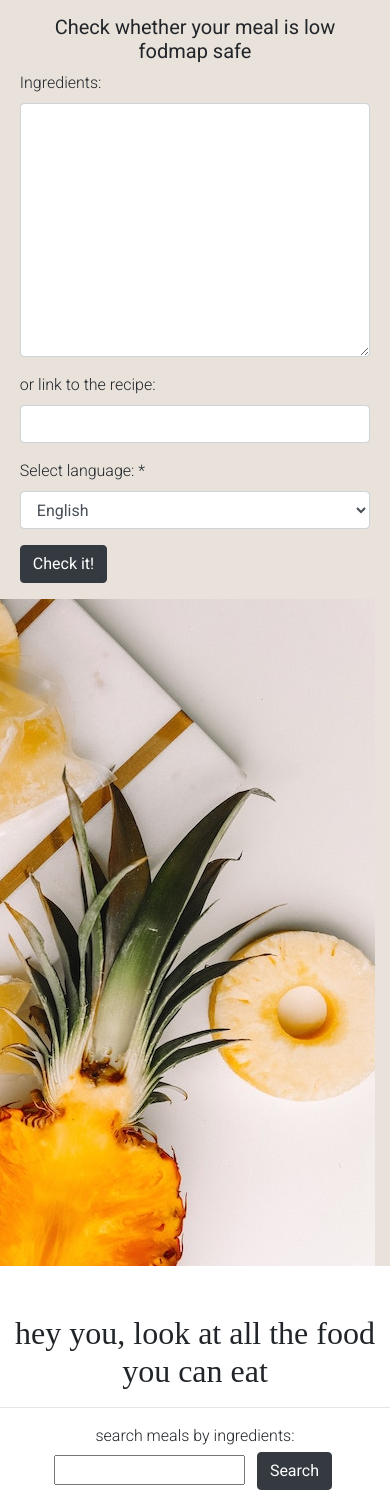
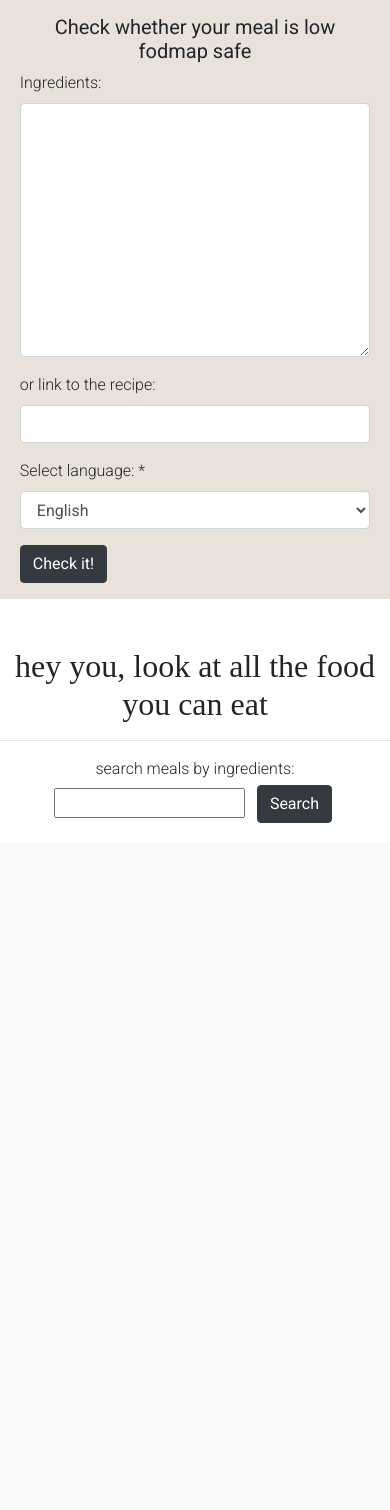
Before and after one commit to imInez/isthatlowfodmap, a Django app: page / in a window 390 px wide. Shown: the part 141-1651 px from the top of the page. After the commit the page ends 964 px from the top, so only its background shows below. Run offline with Django 3.2, Linux system fonts and the light colour scheme; data that the repository does not hold is empty; some libraries are stand-ins or nearby versions.

Commit message:
Removed pineapple from analyzer on small screens

```diff
--- a/analyzer/templates/analyzer/analyze.html
+++ b/analyzer/templates/analyzer/analyze.html
@@ -41,7 +41,7 @@
 
 {% else %}
 
-<div class="col-12 col-sm-12 col-md-12 col-lg-6 col-xl-6 order-2 order-sm-2 order-md-1 minh-60 ">
+<div class="col-12 col-sm-12 col-md-12 col-lg-6 col-xl-6 order-2 order-sm-2 order-md-1 minh-60 md-screen">
     <img src="{% static 'images/pineapple7.jpg' %}" class="maxw-none fr ">
 </div>
 
```
